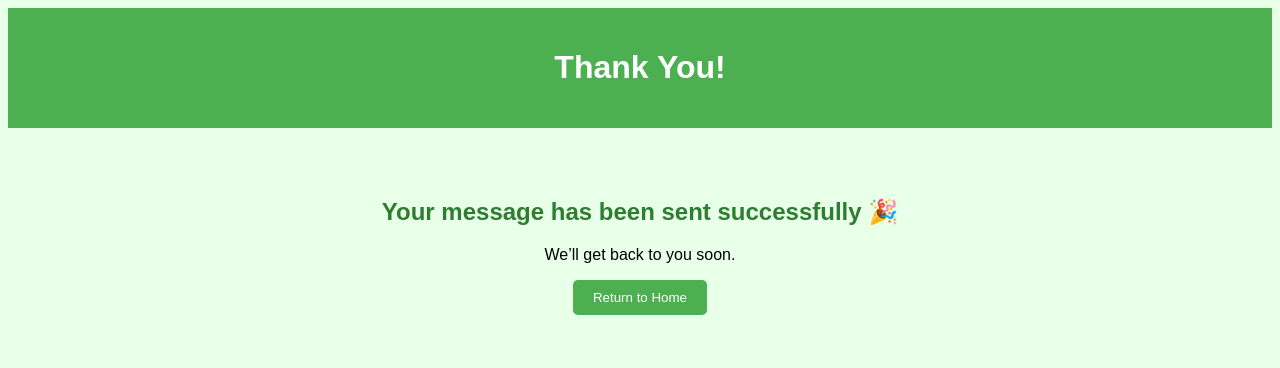
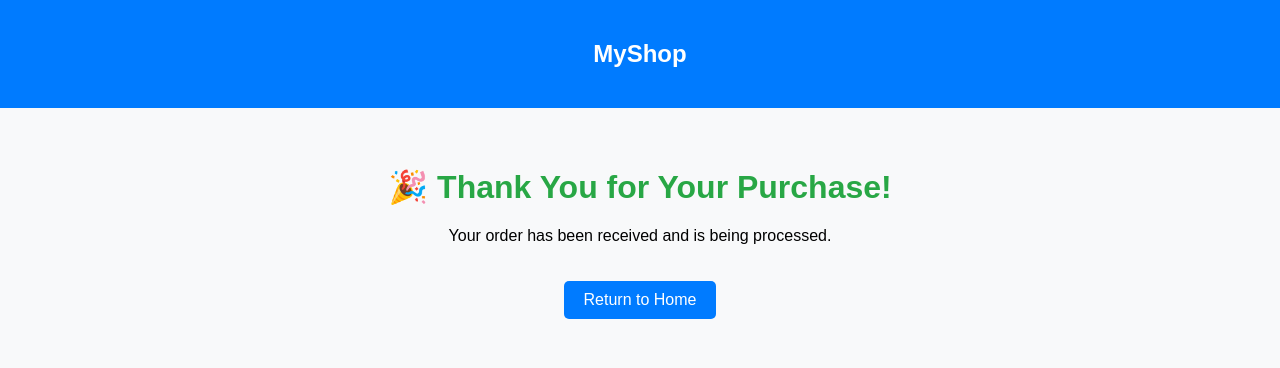
Before and after one commit to tejavarsha21-design/Demo11, a plain HTML site: page thankyou.html in a window 1280 px wide. Drawn offline with Linux system fonts and the light colour scheme.

Commit message:
Update thankyou.html

```diff
--- a/thankyou.html
+++ b/thankyou.html
@@ -3,26 +3,22 @@
 <head>
 <meta charset="UTF-8">
 <meta name="viewport" content="width=device-width, initial-scale=1.0">
-<title>Thank You | My Website</title>
+<title>Thank You - MyShop</title>
 <style>
-  body {font-family: Arial; background:#e8ffe8; text-align:center;}
-  header {background:#4caf50; color:#fff; padding:20px;}
-  nav a {margin:10px; text-decoration:none; color:white;}
-  nav a:hover {text-decoration:underline;}
-  section {padding:50px;}
-  h2 {color:#2e7d32;}
-  button {background:#4caf50; color:white; border:none; padding:10px 20px; border-radius:5px; cursor:pointer;}
-  button:hover {background:#388e3c;}
+body {font-family: Arial; margin:0; background:#f8f9fa; text-align:center;}
+header {background:#007bff; color:white; padding:20px;}
+h1 {margin-top:60px; color:#28a745;}
+a {display:inline-block; margin-top:20px; text-decoration:none; color:white; background:#007bff; padding:10px 20px; border-radius:5px;}
+a:hover {background:#0056b3;}
 </style>
 </head>
 <body>
-  <header>
-    <h1>Thank You!</h1>
-  </header>
-  <section>
-    <h2>Your message has been sent successfully 🎉</h2>
-    <p>We’ll get back to you soon.</p>
-    <button onclick="window.location.href='index.html'">Return to Home</button>
-  </section>
+<header>
+  <h2>MyShop</h2>
+</header>
+
+<h1>🎉 Thank You for Your Purchase!</h1>
+<p>Your order has been received and is being processed.</p>
+<a href="index.html">Return to Home</a>
 </body>
 </html>
```
